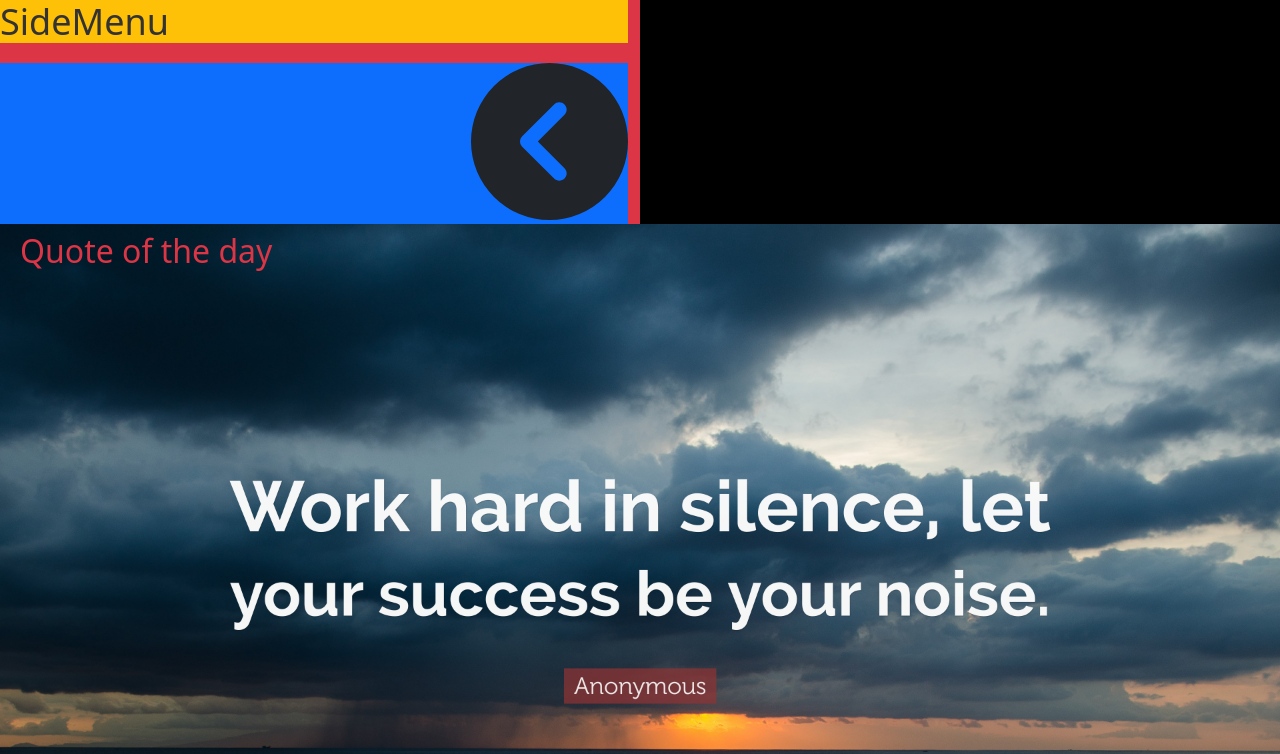
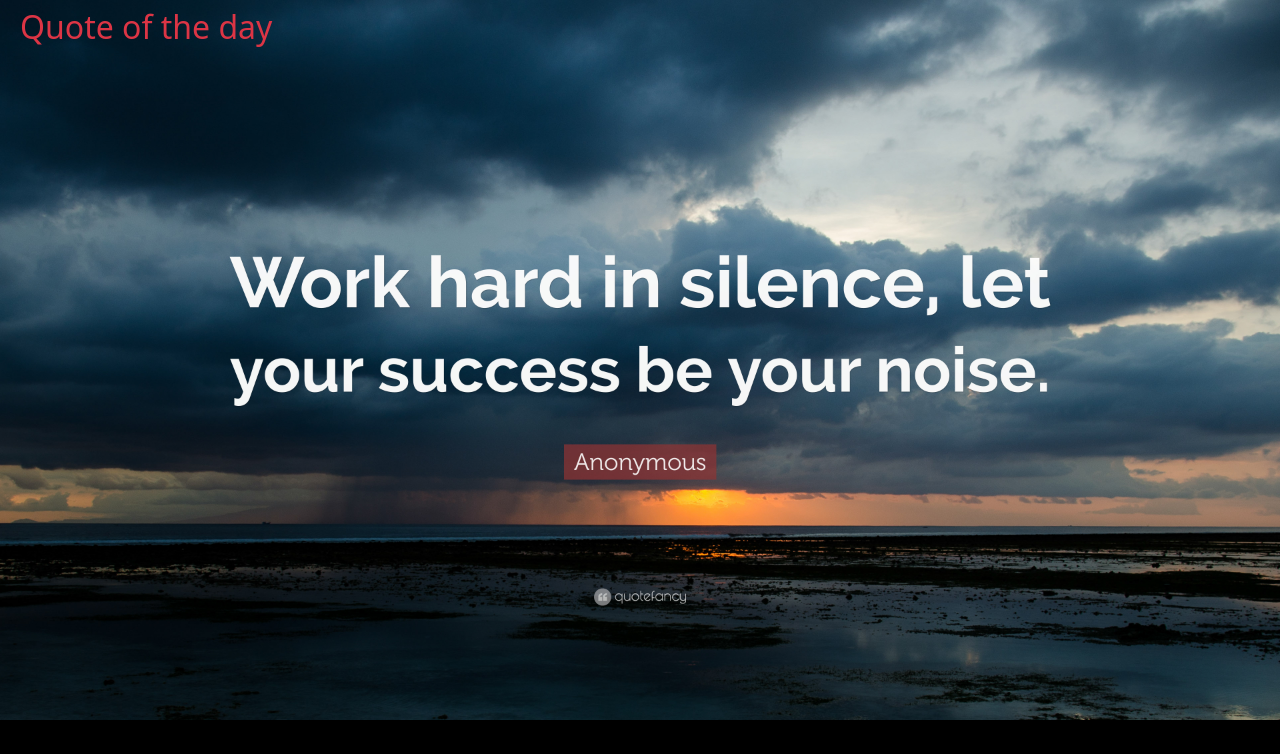
Before and after one commit to ano201/quote-gallery, a React (Create React App) app: page /home in a window 1280 px wide. Shown: the top 754 px of the page. Built offline with nearby package versions, Linux system fonts and the light colour scheme.

Commit message:
dis nothing

```diff
--- a/src/App.js
+++ b/src/App.js
@@ -9,7 +9,7 @@ import SideMenu from "./components/SideMenu";
 const App = () => {
   return (
     <div className="w-100 c-style">
-      <SideMenu></SideMenu>
+      {/* <SideMenu></SideMenu> */}
       <Routes>
         <Route path="/" element={<Navigate to="/home" />} />
         <Route path="/home" element={<Home />} />
--- a/src/components/SideMenu.jsx
+++ b/src/components/SideMenu.jsx
@@ -4,17 +4,17 @@ import React from "react";
 import { Row } from "react-bootstrap";
 
 const SideMenu = () => {
-  const show = "col-sm-6 bg-danger";
+  const show = "col-sm-6";
   return (
     <Row>
       <div className={show}>
-        <div className="bg-warning">
-          <h1>SideMenu</h1>
-        </div>
         <div className="d-flex bg-primary justify-content-end">
           <div className="w-25">
             <FontAwesomeIcon icon={faCircleChevronLeft} className="img-fluid" />
           </div>
+        </div>
+        <div className="bg-warning">
+          <h1>SideMenu</h1>
         </div>
       </div>
     </Row>
```
